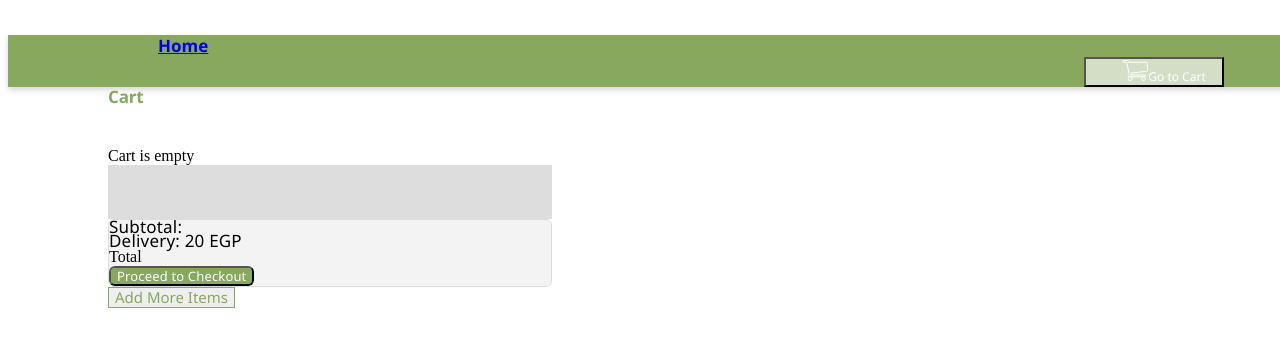
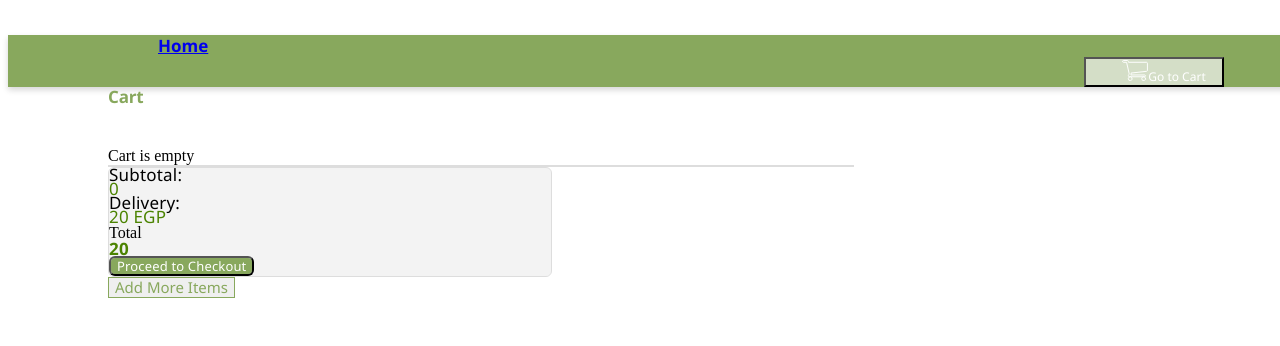
Before and after one commit to AmrSallam10/E-Book-Store----front-end, a React (Create React App) app in the folder project/: page /cart in a window 1280 px wide. Shown: the top 346 px of the page. Built offline with nearby package versions, Linux system fonts and the light colour scheme.

Commit message:
adds routing in checkout page

```diff
--- a/project/src/components/bookItem.js
+++ b/project/src/components/bookItem.js
@@ -12,7 +12,7 @@ function BookItem(props) {
             bookTitle:props.title,
             bookGenre:props.genre,
             bookPrice:props.price,
-            bookQuantity: quantity
+            bookQuantity: parseInt(quantity)
         })
     }
     const [quantity, setQuantity] = useState(0);
--- a/project/src/components/ui/Cart.css
+++ b/project/src/components/ui/Cart.css
@@ -21,7 +21,8 @@
     height: 113px;
     background: #FFFFFF 0% 0% no-repeat padding-box;
     opacity: 1;
-    margin-bottom: 30px;
+    margin-bottom: 100px;
+
 }
 
 .cartImage{
@@ -71,6 +72,14 @@
 .line{
     background: #DDDDDD 0% 0% no-repeat padding-box;
     opacity: 1;
+    width: 746px;
+    height: 2px;
+}
+.leftLine{
+    background: #88A85D 0% 0% no-repeat padding-box;
+    opacity: 1;
+    width: 15px;
+    height: 113px;
 }
 .deleteButton{
     font: var(--unnamed-font-style-normal) normal var(--unnamed-font-weight-normal) 13px/23px Myriad Pro;
@@ -121,6 +130,14 @@ letter-spacing: 0.2px;
 color: #000000;
 opacity: 1;
 }
+.subtotalValue{
+    font: var(--unnamed-font-style-normal) normal var(--unnamed-font-weight-normal) 17px/14px var(--unnamed-font-family-segoe-ui);
+    text-align: left;
+    font: normal normal normal 17px/14px Segoe UI;
+    letter-spacing: 0.2px;
+    color: #4B8300;
+    opacity: 1;
+}
 
 .total{
     font: var(--unnamed-font-style-normal) normal bold 17px/14px var(--unnamed-font-family-segoe-ui);
@@ -130,3 +147,11 @@ opacity: 1;
     color: #000000;
     opacity: 1;
 }
+.totalValue{
+    font: var(--unnamed-font-style-normal) normal bold 17px/14px var(--unnamed-font-family-segoe-ui);
+    text-align: left;
+    font: normal normal bold 17px/14px Segoe UI;
+    letter-spacing: 0.2px;
+    color: #4B8300;
+    opacity: 1;
+}
--- a/project/src/components/ui/orderDone.css
+++ b/project/src/components/ui/orderDone.css
@@ -22,9 +22,20 @@
     font: normal normal normal 15px/17px Segoe UI;
     letter-spacing: 0px;
     color: #FFFFFF;
+    width: 185px;
+height: 30px;
+display: block;
+  margin-left: auto;
+  margin-right: auto;
 }
 
 .applauseImage{
     background: transparent 0% 0% no-repeat padding-box;
     opacity: 1;
+
+height: 245px;
+display: block;
+  margin-left: auto;
+  margin-right: auto;
+  width: 50%;
 }
--- a/project/src/pages/Cart.js
+++ b/project/src/pages/Cart.js
@@ -44,9 +44,8 @@ function CartPage() {
         content=<Carts books={cartCtx}/>
     }
 
-    function toggleDeleteHandler(){
-        //cartCtx.removeFromCart(props.id);
-    }
+    console.log(cartCtx);
+
     const history= useHistory();
     const redirectToHome= () => {
         history.push('/');
@@ -73,9 +72,9 @@ function CartPage() {
               <br/>
           </div>
           <div className='cartFinalBox'>
-              <div className='subtotal'>Subtotal: {cartCtx.sum}</div>
-              <div className='subtotal'>Delivery: 20 EGP</div>
-              <div>Total</div>
+              <div className='subtotal'>Subtotal: <div className='subtotalValue'>{cartCtx.totalPrice}</div></div>
+              <div className='subtotal'>Delivery: <div className='subtotalValue'>20 EGP</div></div>
+              <div>Total <div className='totalValue'>{cartCtx.totalPrice+20}</div></div>
               <button className= 'proceedChck' onClick={redirectToCheckout}>Proceed to Checkout</button>
           </div>
           <button className= 'addMoreBox' onClick={redirectToHome}>Add More Items</button>
--- a/project/src/pages/Checkout.js
+++ b/project/src/pages/Checkout.js
@@ -166,7 +166,9 @@ export class Checkout extends React.Component
     <Link to="cart">
     <button type='button'>Back to Cart</button>
     </Link>
+    <Link to="orderDone">
     <button type='submit'>Place Order</button>
+    </Link>
     </form>
 
     </div>
--- a/project/src/store/cart-context.js
+++ b/project/src/store/cart-context.js
@@ -11,31 +11,41 @@ const CartContext= createContext({
 
 export function CartContextProvider(props){
     const [userBuys, setUserBuys]= useState([]);
+    const [sum, setSum] = useState(0);
+
 
     function addToCartHandler(addBook){
         setUserBuys((prevBuying) => {
             return prevBuying.concat(addBook);
         });
+        setSum((prevSum) => {
+            return prevSum+(addBook.price*addBook.quantity);
+        })
     }
     function removeFromCartHandler(bookID){
         setUserBuys((prevBuying) => {
             return prevBuying.filter(book => book.id!==bookID);
         });
+        /*setSum((prevSum) => {
+            return prevSum-(addBook.price*addBook.quantity);
+        })*/
     }
     function inCartHandler(bookID){
         return userBuys.some(book => book.id===bookID);
     }
+    function addToSubtotal(addBook){
 
-    const sum = userBuys.reduce(add, 0);
+    }
+    /*const sum = userBuys.reduce(add, 0);
 
     function add(accumulator, a) {
     return (accumulator.price*accumulator.quantity) + a;
-    }
+    }*/
 
     const context={
         buying: userBuys,
         totalBuying: userBuys.length,
-        totalPrice: sum,
+        totalPrice: userBuys.reduce((accumulator, a) => {return (accumulator.price*accumulator.quantity) + a;}, 0),
         addToCart: addToCartHandler,
         removeFromCart: removeFromCartHandler,
         inCart: inCartHandler
```
Also changed, not shown: project/src/components/CartItem.js (+5 -4 lines).
